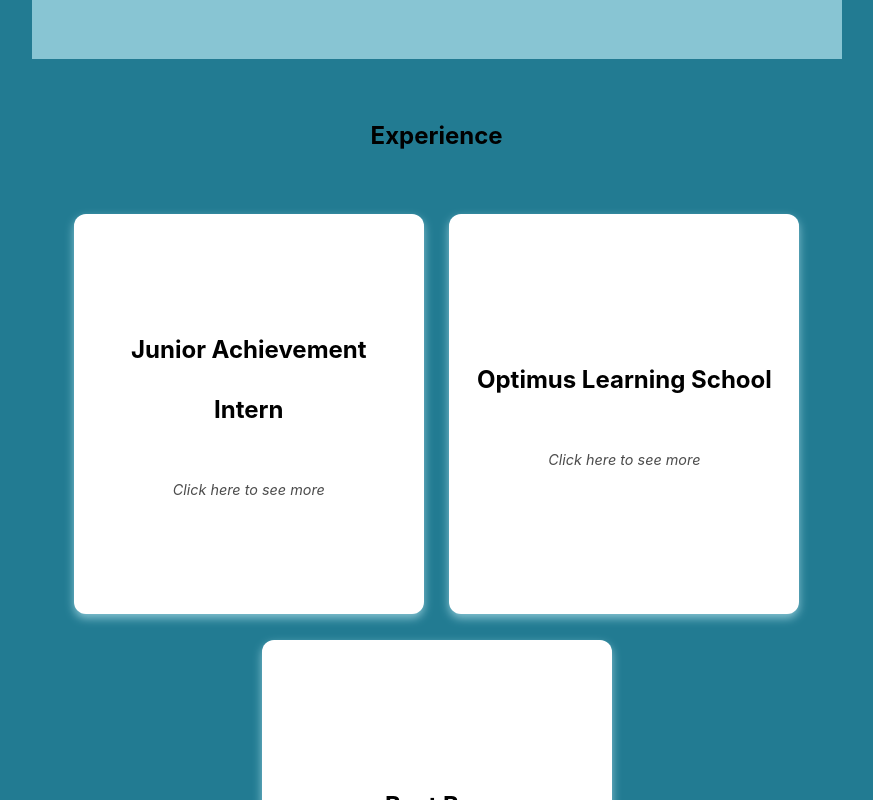
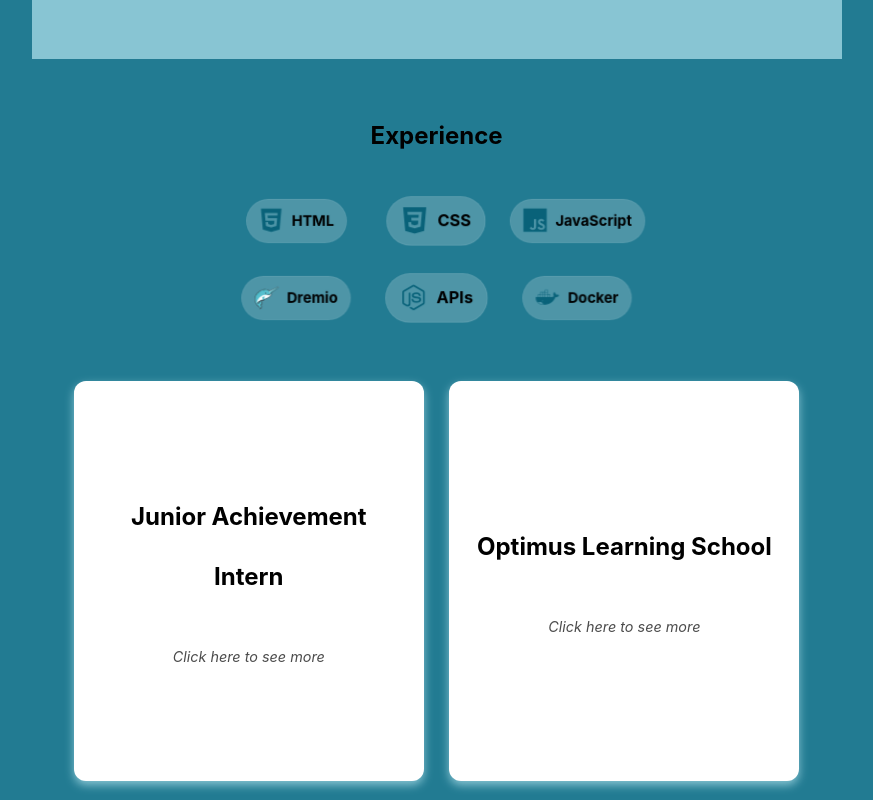
Before and after one commit to Shiv05-code/my-react-portfolio, a React (Create React App) app: page / in a window 1280 px wide. Shown: the part 882-1682 px from the top of the page, without its empty margins (203-1076 px from the left). Built offline with nearby package versions, Linux system fonts and the light colour scheme.

Commit message:
Languages/Tools Carousel

```diff
--- a/public/index.html
+++ b/public/index.html
@@ -3,6 +3,7 @@
   <head>
     <meta charset="utf-8" />
     <link rel="icon" href="%PUBLIC_URL%/favicon.ico" />
+    <link rel="stylesheet" href="https://cdn.jsdelivr.net/gh/devicons/devicon@latest/devicon.min.css"/>
     <meta name="viewport" content="width=device-width, initial-scale=1" />
     <meta name="theme-color" content="#000000" />
     <meta
--- a/src/App.css
+++ b/src/App.css
@@ -2,6 +2,7 @@
   --bg-color: rgb(34, 123, 146);
   --card-color: rgb(136, 197, 211);
   --text-primary: rgb(9, 98, 121);
+  --scrollbar-hover: rgb(101, 179, 197);
   --text-dark: #000000;
   --white: #ffffff;
 }
@@ -11,6 +12,7 @@
   --bg-color: #103544;      /* deep teal background */
   --card-color: #1e5b70;    /* darker version of your card teal */
   --text-primary: #d7f3ff;  /* soft light text (not neon) */
+  --scrollbar-hover: #124c60;
   --text-dark: #f1f5f9;
   --white: #b9d6e1;        /* "white" surfaces stay light, not black */
 }
@@ -215,8 +217,8 @@
   right: 14px;
   top: 50%;
   transform: translateY(-50%);
-  width: 42px;
-  height: 42px;
+  width: 36px;
+  height: 36px;
   border-radius: 50%;
   border: 2px solid var(--text-primary);
   background: var(--white);
@@ -229,7 +231,7 @@
 /* Make the icon feel bold + visible */
 .theme-toggle svg {
   color: var(--text-primary);
-  font-size: 18px;
+  font-size: 16px;
   filter: drop-shadow(0 1px 0 rgba(0,0,0,0.15));
 }
 
@@ -295,6 +297,109 @@
   justify-content: center;
   margin-top: 2rem;
 
+}
+
+/* ===== Devicon language carousel ===== */
+.lang-carousel {
+  margin: 1.25rem auto 0;
+  width: 420px; /* 3 slots * 140px */
+  height: 70px;
+  position: relative;
+  overflow: hidden;
+}
+
+.lang-item {
+  position: absolute;
+  top: 0;
+  width: 140px;
+  height: 70px;
+  display: grid;
+  place-items: center;
+  transition: transform 650ms ease;
+}
+
+.lang-label {
+  white-space: nowrap;
+  font-size: 0.9rem;
+}
+
+/* ensure lang-pill looks glassy in both themes */
+.lang-pill {
+  display: inline-flex;
+  align-items: center;
+  gap: 0.55rem;
+  padding: 0.6rem 0.8rem;
+  border-radius: 999px;
+  background: rgba(255, 255, 255, 0.35);
+  border: 1px solid rgba(0, 0, 0, 0.08);
+  backdrop-filter: blur(6px);
+  -webkit-backdrop-filter: blur(6px);
+  transform: scale(0.96);
+  transition: transform 650ms ease, background 650ms ease, border-color 650ms ease;
+}
+
+/* make the glass effect consistent in light & dark */
+[data-theme="dark"] .lang-pill,
+[data-theme="light"] .lang-pill {
+  background: rgba(255,255,255,0.20);    /* semi-white glass that works on both */
+  border: 1px solid rgba(255,255,255,0.06); /* subtle border for depth */
+}
+
+/* Tools carousel mirrors languages but moves opposite direction visually */
+.tools-carousel {
+  margin: 0.45rem auto 0.75rem;
+  width: 420px;
+  height: 70px;
+  position: relative;
+  overflow: hidden;
+}
+
+.tool-item {
+  position: absolute;
+  top: 0;
+  width: 140px;
+  height: 70px;
+  display: grid;
+  place-items: center;
+  transition: transform 650ms ease;
+}
+
+.tool-logo {
+  width: 1.55rem;
+  height: 1.55rem;
+  display: block;
+  object-fit: contain;
+  transform-origin: center;
+}
+
+.tool-item .lang-devicon,
+.lang-item .lang-devicon {
+  font-size: 1.55rem;
+  line-height: 1;
+  color: var(--text-primary);
+}
+
+/* incoming one grows slightly */
+.lang-item.is-growing .lang-pill,
+.tool-item.is-growing .lang-pill {
+  transform: scale(1.08);
+}
+
+.lang-devicon {
+  font-size: 1.55rem;
+  line-height: 1;
+  color: var(--text-primary);
+}
+
+.lang-label {
+  font-weight: 700;
+  font-size: 0.95rem;
+  color: var(--text-dark);
+}
+
+/* incoming one grows slightly */
+.lang-item.is-growing .lang-pill {
+  transform: scale(1.08);
 }
 
 /* Flip Card Styles */
@@ -488,7 +593,7 @@
 }
 
 ::-webkit-scrollbar-thumb:hover {
-  background-color: rgb(101, 179, 197);
+  background-color: var(--scrollbar-hover);
 }
 
 /* Typing animation cursor styling */
--- a/src/App.js
+++ b/src/App.js
@@ -3,6 +3,7 @@
 import MyResume from "./MyResume.jpg";
 import { FontAwesomeIcon } from '@fortawesome/react-fontawesome';
 import { faLinkedin } from '@fortawesome/free-brands-svg-icons';
+import DremioLogo from './assets/dremio.svg';
 import { faEnvelope, faDownload, faMoon, faSun } from '@fortawesome/free-solid-svg-icons';
 import { ReactTyped } from 'react-typed';
 import { useEffect, useRef, useState, useMemo } from 'react';
@@ -48,6 +49,60 @@
 });
   const sections = useMemo(() => ["about", "experience", "socials", "resume"], []);
   const [activeSection, setActiveSection] = useState("about");
+
+  // ===== Devicon language carousel =====
+const languages = useMemo(() => ([
+  { key: "python", label: "Python", iconClass: "devicon-python-plain" },
+  { key: "c", label: "C", iconClass: "devicon-c-plain" },
+  { key: "cpp", label: "C++", iconClass: "devicon-cplusplus-plain" },
+  { key: "html", label: "HTML", iconClass: "devicon-html5-plain" },
+  { key: "css", label: "CSS", iconClass: "devicon-css3-plain" },
+  { key: "js", label: "JavaScript", iconClass: "devicon-javascript-plain" },
+  { key: "mysql", label: "MySQL", iconClass: "devicon-mysql-plain" },
+]), []);
+
+// ===== Tools carousel =====
+const tools = useMemo(() => ([
+  { key: "docker", label: "Docker", iconClass: "devicon-docker-plain" },
+  { key: "postman", label: "Postman", iconClass: "devicon-postman-plain" },
+  { key: "dremio", label: "Dremio", imgSrc: DremioLogo },
+  { key: "api", label: "APIs", iconClass: "devicon-nodejs-plain" }, // neutral API-ish icon
+]), []);
+
+const [langStart, setLangStart] = useState(0);
+const [langAnimating, setLangAnimating] = useState(false);
+
+const [toolStart, setToolStart] = useState(0);
+const [toolAnimating, setToolAnimating] = useState(false);
+
+// languages rotate right → left (same as you had)
+useEffect(() => {
+  const DURATION = 650;
+  const INTERVAL = 1800;
+  const id = setInterval(() => {
+    setLangAnimating(true);
+    setTimeout(() => {
+      setLangStart((s) => (s + 1) % languages.length);
+      setLangAnimating(false);
+    }, DURATION);
+  }, INTERVAL);
+  return () => clearInterval(id);
+}, [languages.length]);
+
+// tools rotate left → right (opposite direction)
+useEffect(() => {
+  const DURATION = 650;
+  const INTERVAL = 1800;
+  const id = setInterval(() => {
+    setToolAnimating(true);
+    setTimeout(() => {
+      // move backwards so visual direction is opposite
+      setToolStart((s) => (s - 1 + tools.length) % tools.length);
+      setToolAnimating(false);
+    }, DURATION);
+  }, INTERVAL);
+  return () => clearInterval(id);
+}, [tools.length]);
 
   useEffect(() => {
   const theme = darkMode ? "dark" : "light";
@@ -152,6 +207,61 @@
 
       <Reveal id="experience">
         <h1>Experience</h1>
+        {/* Languages carousel (right → left) */}
+        <div className="lang-carousel" aria-label="Languages carousel">
+          {[0,1,2,3].map((pos) => {
+            const item = languages[(langStart + pos) % languages.length];
+            const slot = pos - (langAnimating ? 1 : 0);
+            const isGrowing = langAnimating ? (pos === 2) : (pos === 1);
+
+            return (
+              <div
+                key={`lang-${item.key}-${langStart}-${pos}`}
+                className={`lang-item ${isGrowing ? "is-growing" : ""}`}
+                style={{ transform: `translateX(${slot * 140}px)` }}
+                title={item.label}
+              >
+                <div className="lang-pill">
+                  <i className={`lang-devicon ${item.iconClass ?? ""}`} aria-hidden="true" />
+                  <span className="lang-label">{item.label}</span>
+                </div>
+              </div>
+            );
+          })}
+        </div>
+
+        {/* Tools carousel (left → right) */}
+        <div className="tools-carousel" aria-label="Tools carousel">
+          {[0, 1, 2, 3].map((pos) => {
+            const item = tools[(toolStart + pos) % tools.length];
+
+            // IMPORTANT:
+            // start with slots [-1,0,1,2] so one item is off-screen on the left,
+            // then animate to [0,1,2,3] (shift right)
+            const slot = pos - (toolAnimating ? 0 : 1);
+
+            // Growing item: the one entering from the left is pos === 1 during the animation
+            const isGrowing = toolAnimating ? (pos === 1) : (pos === 2);
+
+            return (
+              <div
+                key={`tool-${item.key}-${toolStart}-${pos}`}
+                className={`tool-item ${isGrowing ? "is-growing" : ""}`}
+                style={{ transform: `translateX(${slot * 140}px)` }}
+                title={item.label}
+              >
+                <div className="lang-pill">
+                  {item.imgSrc ? (
+                    <img src={item.imgSrc} alt={item.label} className="tool-logo" />
+                  ) : (
+                    <i className={`lang-devicon ${item.iconClass}`} aria-hidden="true" />
+                  )}
+                  <span className="lang-label">{item.label}</span>
+                </div>
+              </div>
+            );
+          })}
+        </div>
         <div className="experience-cards">
           <div className={`flip-card ${flippedCards['card1'] ? 'flipped' : ''}`} onClick={() => toggleFlip('card1')}>
             <div className="flip-card-inner">
```
Also changed, not shown: src/assets/dremio.svg (added).
